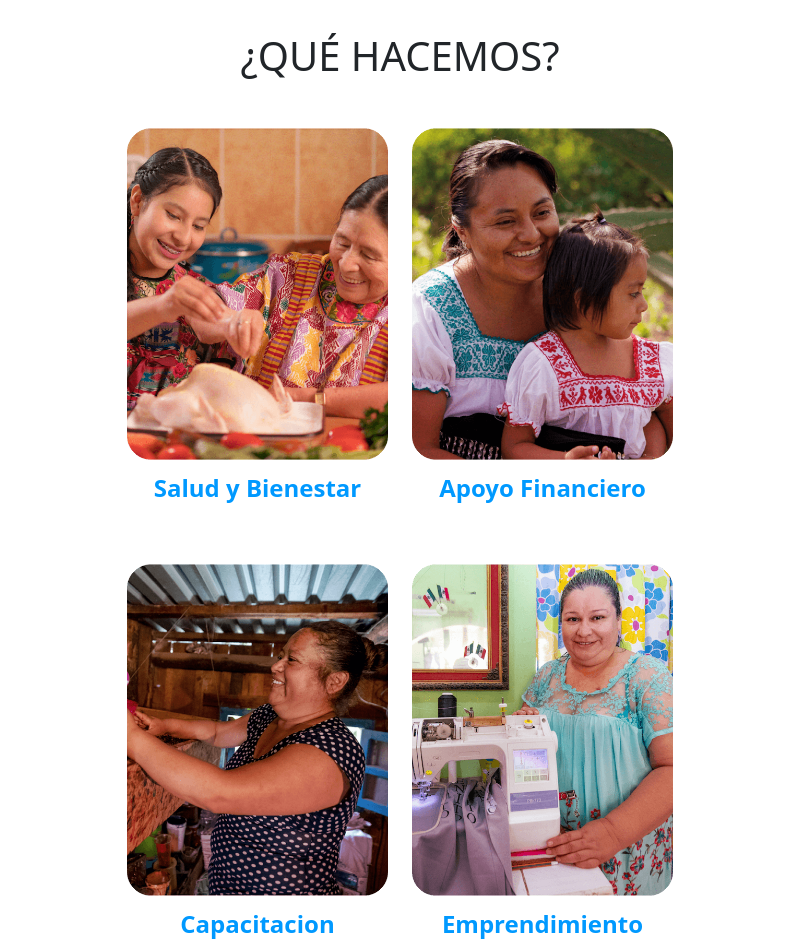
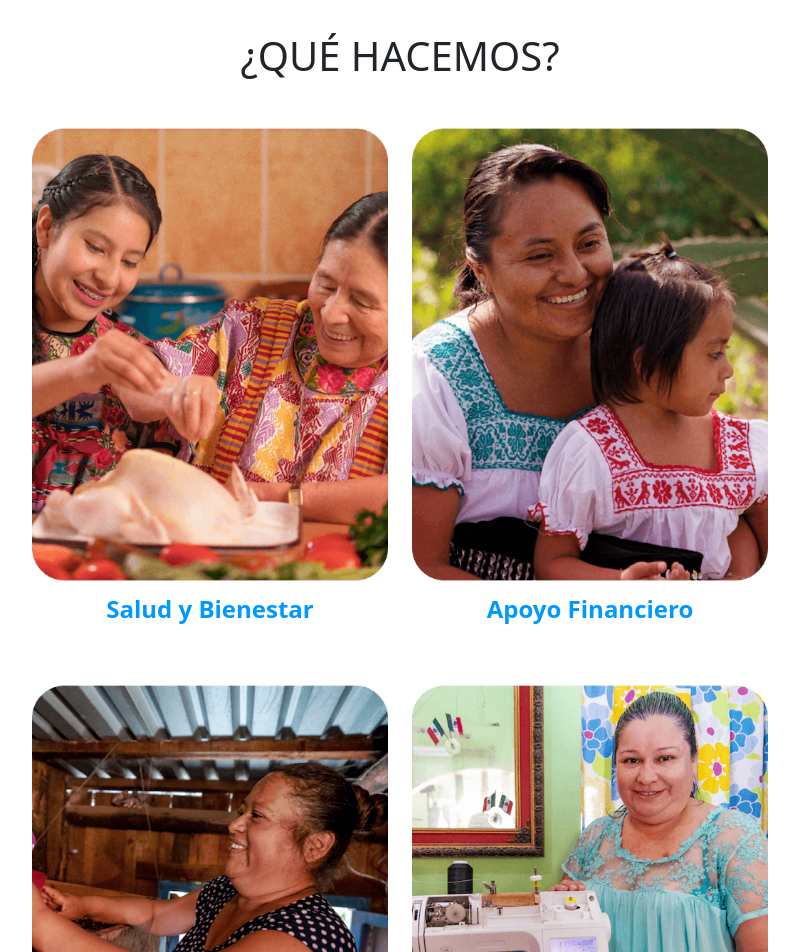
Before and after one commit to SebastianRojas627/pro_mujer_interna, a Vue app: page / in a window 1280 px wide. Shown: the part 1080-2032 px from the top of the page, without its empty margins (240-1039 px from the left). Built offline with nearby package versions, Linux system fonts and the light colour scheme.

Commit message:
arrgelosWhatWeDo

```diff
--- a/src/components/WhatWeDo.vue
+++ b/src/components/WhatWeDo.vue
@@ -3,7 +3,7 @@
     <div class="container">
       <h1 class="text-center">¿QUÉ HACEMOS?</h1>
       <div class="row justify-content-center mt-5">
-        <div class="col-md-3">
+        <div class="col-md-4">
           <div class="card-wrapper">
             <div class="card mb-4">
               <div class="img-wrapper">
@@ -23,7 +23,7 @@
             </div>
           </div>
         </div>
-        <div class="col-md-3">
+        <div class="col-md-4">
           <div class="card-wrapper">
             <div class="card mb-4">
               <div class="img-wrapper">
@@ -45,7 +45,7 @@
         </div>
       </div>
       <div class="row justify-content-center mt-4">
-        <div class="col-md-3">
+        <div class="col-md-4">
           <div class="card-wrapper">
             <div class="card mb-4">
               <div class="img-wrapper">
@@ -65,7 +65,7 @@
             </div>
           </div>
         </div>
-        <div class="col-md-3">
+        <div class="col-md-4">
           <div class="card-wrapper">
             <div class="card mb-4">
               <div class="img-wrapper">
@@ -98,25 +98,29 @@ export default {
         imageSrc: require("../assets/card1.png"),
         imageAlt: "Image 1",
         description: "Salud y Bienestar",
-        hoverText: "Lorem ipsum dolor sit amet, consectetur adipiscing elit. Vestibulum consectetur nisi non lectus semper feugiat.",
+        hoverText:
+          "Ofrecemos servicios de salud a bajo costo, entre ellos: mamografías, tamizajes, consultas médicas y telemedicina.",
       },
       card2: {
         imageSrc: require("../assets/card2.png"),
         imageAlt: "Image 2",
         description: "Apoyo Financiero",
-        hoverText: "Lorem ipsum dolor sit amet, consectetur adipiscing elit. Vestibulum consectetur nisi non lectus semper feugiat.",
+        hoverText:
+          "Brindamos apoyo financiero para tu autonomía económica a través de distintas modalidades que se adaptan a sus necesidades: créditos individuales y grupales.",
       },
       card3: {
         imageSrc: require("../assets/card3.png"),
         imageAlt: "Image 3",
         description: "Capacitacion",
-        hoverText: "Lorem ipsum dolor sit amet, consectetur adipiscing elit. Vestibulum consectetur nisi non lectus semper feugiat.",
+        hoverText:
+          "Impartimos cursos, talleres y capacitaciones para que puedas desarrollar habilidades y destrezas que te aporten independencia.",
       },
       card4: {
         imageSrc: require("../assets/card4.png"),
         imageAlt: "Image 4",
         description: "Emprendimiento",
-        hoverText: "Lorem ipsum dolor sit amet, consectetur adipiscing elit. Vestibulum consectetur nisi non lectus semper feugiat.",
+        hoverText:
+          "A través de Pro Mujer puedes aprender a impulsar tu negocio o a generarlo desde cero. Con herramientas como Emprende promujer. ",
       },
     };
   },
@@ -128,6 +132,7 @@ export default {
   height: 100%;
   width: 100%;
   object-fit: cover;
+  border-radius: 10px; /* Añadido el borde curvo */
 }
 
 .img-wrapper {
```
